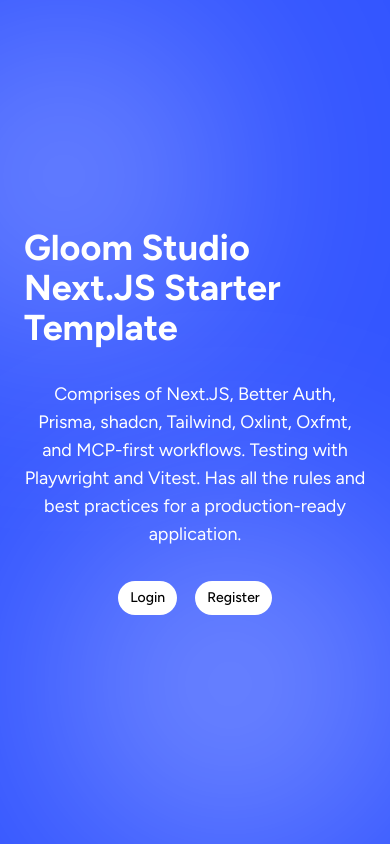
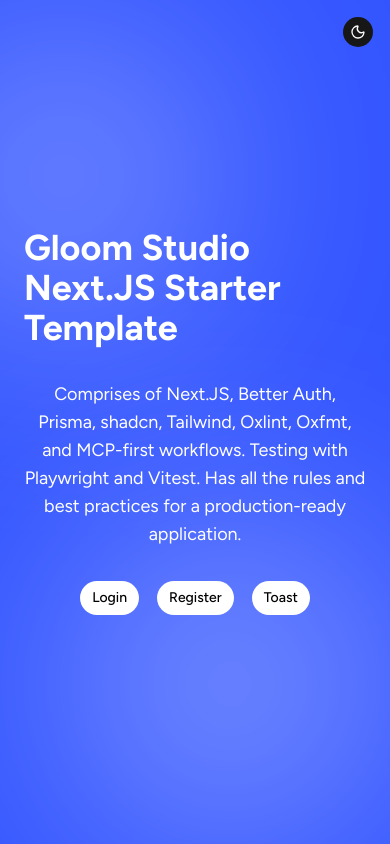
Before and after one commit to gloom-studio/gloom-next-template, a Next.js app: page / in a window 390 px wide. Built offline with nearby package versions, Linux system fonts and the light colour scheme.

Commit message:
toast is working and mobile is working

```diff
--- a/app/layout.tsx
+++ b/app/layout.tsx
@@ -3,6 +3,8 @@
 
 import './globals.css';
 import { ThemeProvider } from '@/components/theme-provider';
+import { ThemeToggleButton } from '@/components/theme-toggle-button';
+import { Toaster } from '@/components/ui/sonner';
 import { TooltipProvider } from '@/components/ui/tooltip';
 import { cn } from '@/lib/utils';
 
@@ -43,7 +45,11 @@
     >
       <body className="flex min-h-full flex-col">
         <ThemeProvider>
-          <TooltipProvider>{children}</TooltipProvider>
+          <ThemeToggleButton />
+          <TooltipProvider>
+            {children}
+            <Toaster />
+          </TooltipProvider>
         </ThemeProvider>
       </body>
     </html>
--- a/components/home/delete_me_template-info-content.tsx
+++ b/components/home/delete_me_template-info-content.tsx
@@ -1,6 +1,7 @@
 'use client';
 
 import Link from 'next/link';
+import { toast } from 'sonner';
 
 import { Button } from '@/components/ui/button';
 
@@ -28,6 +29,13 @@
               Register
             </Button>
           </Link>
+          {/* Add Button that triggers sonner toast */}
+          <Button
+            className="bg-white text-black hover:cursor-pointer hover:bg-white/80 hover:text-black"
+            onClick={() => toast.success('Hello, world!')}
+          >
+            Toast
+          </Button>
         </div>
       </div>
     </main>
--- /dev/null
+++ b/components/theme-toggle-button.tsx
@@ -0,0 +1,32 @@
+'use client';
+
+import { MoonIcon, SunIcon } from 'lucide-react';
+import { useTheme } from 'next-themes';
+import { useEffect, useState } from 'react';
+
+import { Button } from '@/components/ui/button';
+
+export function ThemeToggleButton() {
+  const { resolvedTheme, setTheme } = useTheme();
+  const [mounted, setMounted] = useState(false);
+
+  useEffect(() => {
+    setMounted(true);
+  }, []);
+
+  const isDark = mounted && resolvedTheme === 'dark';
+
+  return (
+    <Button
+      type="button"
+      variant="default"
+      size="icon-sm"
+      className="fixed top-4 right-4 z-50"
+      onClick={() => setTheme(isDark ? 'light' : 'dark')}
+      aria-label={isDark ? 'Switch to light mode' : 'Switch to dark mode'}
+      title={isDark ? 'Switch to light mode' : 'Switch to dark mode'}
+    >
+      {isDark ? <SunIcon /> : <MoonIcon />}
+    </Button>
+  );
+}
```
